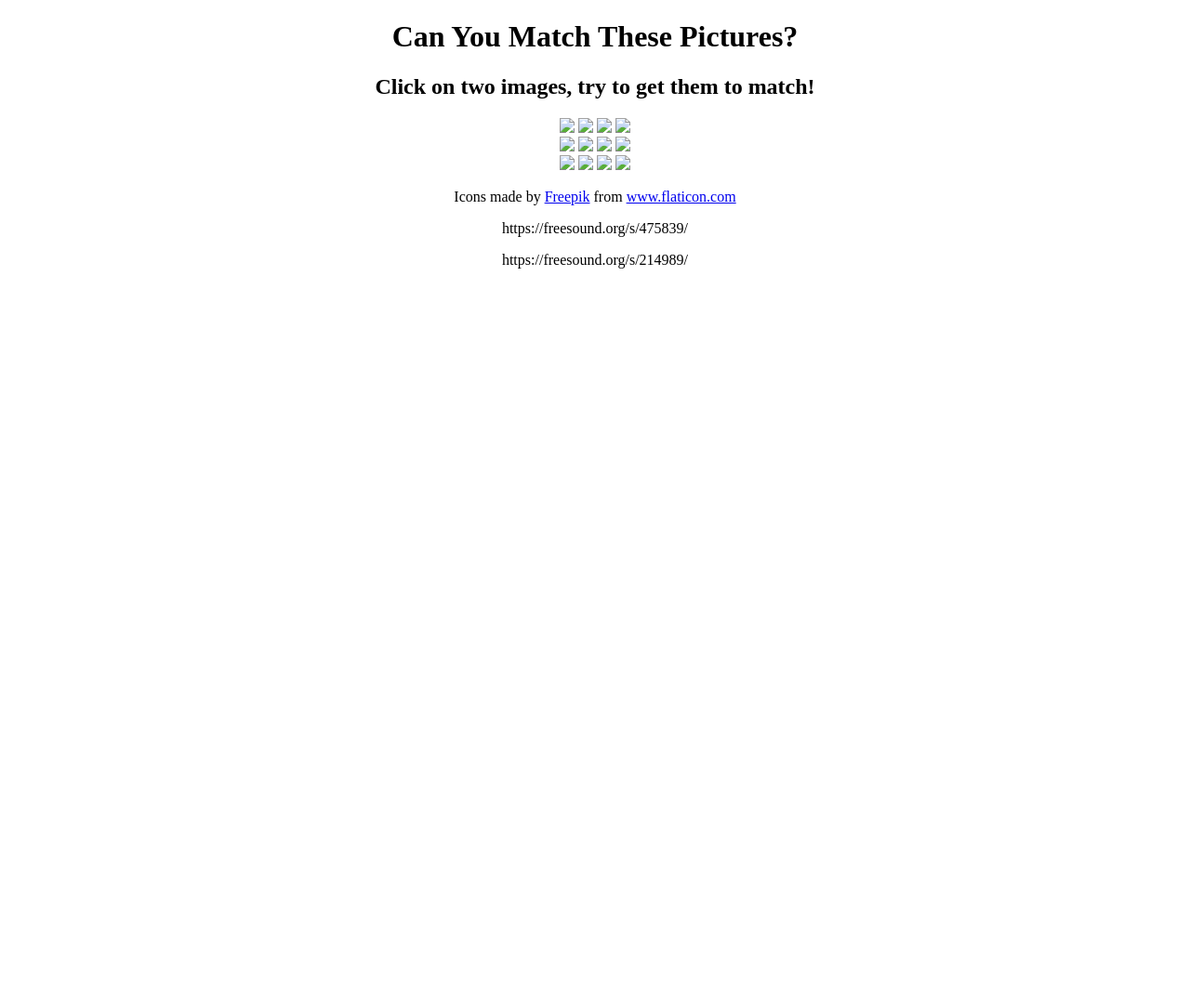
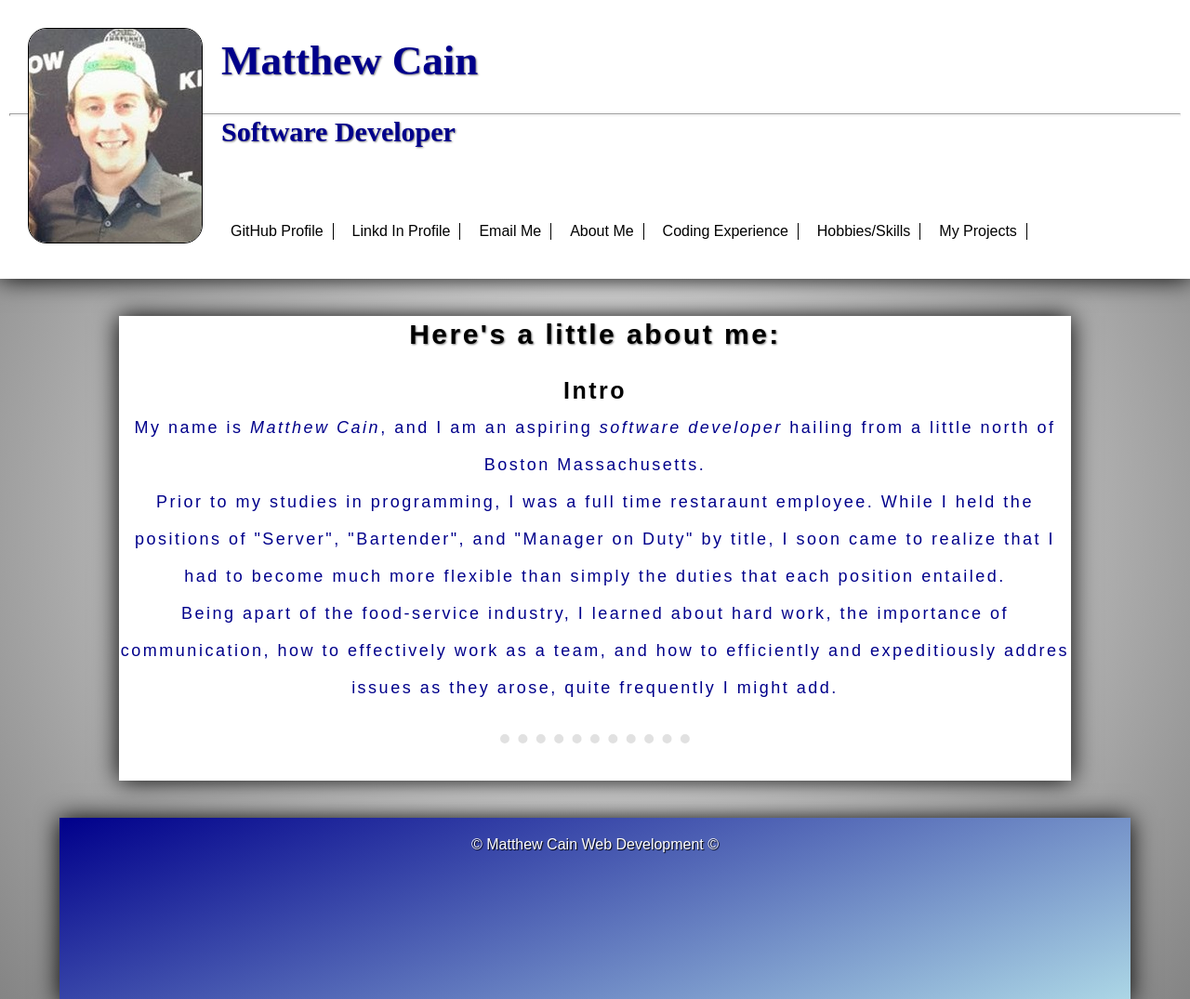
Before and after one commit to CodingDatum/github-profile, a plain HTML site: page index.html in a window 1280 px wide. Shown: the top 1075 px of the page at 93% size. Before the commit the page ends 800 px from the top, so only its background shows below. Drawn offline with nearby package versions, Linux system fonts and the light colour scheme.

Commit message:
Add files via upload

```diff
--- a/index.html
+++ b/index.html
@@ -1,48 +1,96 @@
 <!DOCTYPE html>
 <html lang="en">
 <head>
-    <meta charset="UTF-8">
-    <meta name="viewport" content="width=device-width, initial-scale=1.0">
+    <meta charset = "utf-8">
 
-    <title>Picture Matching Game</title>
+    <meta name="viewport" content = "width=device-width, initial-scale=1.0">
 
-       <!-- MY STYLE SHEET -->
-    <link rel="stylesheet" href="style.css">
+    <title>Matt's Github Profile</title>
+
+    <link rel="stylesheet" href="https://cdnjs.cloudflare.com/ajax/libs/normalize/8.0.1/normalize.min.css" integrity="sha512-NhSC1YmyruXifcj/KFRWoC561YpHpc5Jtzgvbuzx5VozKpWvQ+4nXhPdFgmx8xqexRcpAglTj9sIBWINXa8x5w==" crossorigin="anonymous" />
+
+    <link rel="stylesheet" href="style.css" type="text/css">
+
+
 </head>
 <body>
     <header>
-        <h1>Can You Match These Pictures?</h1>
-        <h2>Click on two images, try to get them to match!</h2>
+        <div>
+            <img alt="Profile picture of Matthew Cain" id="me" src="images/profile.jpg">
+        </div>
+        <div id="logo">
+            <h1>Matthew Cain</h1>
+            <hr>
+            <h2>Software Developer</h2>
+        </div>
+        <nav class="links">
+            <ul>
+                <li><a href="https://github.com/CodingDatum">GitHub Profile </a></li>
+                <li><a href="https://www.linkedin.com/in/matthew-cain-7b69311b8/"> Linkd In Profile </a></li>
+                <li><a href="mailto:codingdatum@gmail.com"> Email Me</a></li>
+                <li><a href="#aboutme">About Me</a></li>
+                <li><a href="#experience">Coding Experience</a></li>
+                <li><a href="#hobbies">Hobbies/Skills</a></li>
+                <li><a href="#projects">My Projects</a></li>
+            </ul>
+        </nav>
     </header>
-    <main  class="container">
 
 
-            <img src="images/question-mark.png" id="pic1" class="image col-lg-3">
-            <img src="images/question-mark.png" id="pic2" class="image col-lg-3">
-            <img src="images/question-mark.png" id="pic3" class="image col-lg-3">
-            <img src="images/question-mark.png" id="pic4" class="image col-lg-3"><br>
-            <img src="images/question-mark.png" id="pic5" class="image col-lg-3">
-            <img src="images/question-mark.png" id="pic6" class="image col-lg-3">
-            <img src="images/question-mark.png" id="pic7" class="image col-lg-3">
-            <img src="images/question-mark.png" id="pic8" class="image col-lg-3"><br>
-            <img src="images/question-mark.png" id="pic9" class="image col-lg-3">
-            <img src="images/question-mark.png" id="pic10" class="image col-lg-3">
-            <img src="images/question-mark.png" id="pic11" class="image col-lg-3">
-            <img src="images/question-mark.png" id="pic12" class="image col-lg-3">
+    <main>
+        <article>
+            <h2>Here's a little about me:</h2>
+            <section id="aboutme"><h3>Intro</h3>
+                <p>My name is <em>Matthew Cain</em>, and I am an aspiring <em>software developer</em> hailing from a little north of Boston Massachusetts.</p>
+                <p>Prior to my studies in programming, I was a full time restaraunt employee. While I held the positions of "Server", "Bartender", and "Manager on Duty" by title,
+                I soon came to realize that I had to become much more flexible than simply the duties that each position entailed.</p><p> Being apart of the food-service industry,
+                I learned about hard work, the importance of communication, how to effectively work as a team, and how to efficiently and expeditiously addres issues as they arose, quite frequently I might add.</p>
+                </section>
+            <hr>
 
+
+            <section id="experience"><h3>Coding Experience</h3>
+                <p>Currently I am cultivating my craft under the tutelage of <em>"The Complete 2020 Web Development Bootcamp"</em> with <em>The London App Brewery's</em> very own <em>Angela Yu</em>.</p>
+                <p>Because many of the previous classes I attempted were based off of expired material, I learned how to become independant, and privy to navigating the web for the correct solutions. </p>
+
+            </section>
+            <hr>
+
+
+            <section id="hobbies"><h3>Other Hobbies/Skills</h3>
+                <p>I've always been drawn to creative endeavores. Therefore, usually my spare time is filled with:</p>
+
+                <!-- I cannot figure out why my ordered lists have no style even though I identified a style here as well as in style.css -->
+
+                <ol style="list-style:upper-roman">
+                    <li><strong>Playing piano and singing</strong></li>
+                    <li><strong>Cooking</strong>-<sub>(with lots of garlic!)</sub></li>
+                    <li><strong>Photography</strong><sub>(pictures coming soon)</sub></li>
+                </ol>
+                <p>Much like my programming, I also developed these skills through hundreds of hours of self-taught learning, and many many phases of trial and error.</p>
+            </section>
+            <hr>
+
+
+            <section id="projects"><h3>Check out my projects:</h3>
+                <ul>
+                    <li>Test your multiplication skills with this <a href="https://codingdatum.github.io/Math-Game/">Math Game</a></li>
+                    <li>This is a fake landing page demonstrating components of the Bootstrap framework. I "present":<a href="https://codingdatum.github.io/tindog-tinder-for-dogs-/">Tinder for Dogs</a></li>
+                    <li>Using JavaScript's event handlers and higher order functions, I was able to make this basic <a href="https://codingdatum.github.io/Drum-Solo/">Drum Kit</a></li>
+                    <li>This game of <a href="https://codingdatum.github.io/Simon-Says/">Simon</a> will test my complex functions against your memory!</li>
+                    <li>Another memory game, can you get these images to match with <a href="https://codingdatum.github.io/picture-matching-game/">Picture Matching</a></li>
+                </ul>
+
+            </section>
+        </article>
     </main>
 
-
-
-
-
+    <!-- Not sure what to include here at this point in my career -->
     <footer>
-        <p>Icons made by <a href="https://www.flaticon.com/authors/freepik" title="Freepik">Freepik</a> from <a href="https://www.flaticon.com/" title="Flaticon"> www.flaticon.com</a></p>
-        <p>https://freesound.org/s/475839/</p>
-        <p>https://freesound.org/s/214989/</p>
-
+        <p>&#169; Matthew Cain Web Development &#169;</p>
     </footer>
 
-    <script src="script2.js"></script>
+<script src="script.js"></script>
 </body>
+
 </html>
--- a/style.css
+++ b/style.css
@@ -1,38 +1,139 @@
 *{
-    box-sizing: border-box;
-    text-align:center;
+    box-sizing:border-box;
+    padding: 0px;
+    margin: 0px;
 }
 
-/* HTML TAGS */
+/* as opposed to linear gradient */
+html{
+    background: radial-gradient(circle, white, grey);
+}
+#me{
+    float: left;
+    margin: 20px;
+    border-radius: 20px;
+    border: 1px solid black;
+}
+header{
 
+    height: 300px;
+    box-shadow: 0px 0px 25px 0px black;
+    text-align: justify;
+    background-color: white;
+    padding: 10px;
+    color: darkblue;
+}
+hr{
+    height: 1px;
+    /*background-color:black;*/
+}
+main hr{
+    border-style: none;
+    border-top-style: dotted;
+    border-color: rgba(104, 107, 107, 0.2);
+    border-width: 10px;
+    width: 20%;
+    margin:30px auto;
 
-
-/* CLASSES */
-
-.image{
-    width: 10%;
+}
+h1{
+    font-size: 45px;
+    text-shadow: 1px 1px 2px gray;
+}
+h2{
+    font-size: 30px;
+    text-shadow: 1px 1px 2px gray;
+}
+h3{
+    font-size: 25px;
+    margin-top: 20px;
+}
+header ul{
+    list-style: none;
+    display: flex;
+}
+li{
+    border-right: 1px black solid;
+    margin: 0px 10px;
+    padding-right:10px;
 }
 
+/* THIS NOT WORKING
+main ol{
+    list-style:lower-roman;
+}*/
+main ol li{
+    border-right: none;
+}
+/*
+li:last-child{
+    border-right: none;
+} */
+.links{
+    margin-top:80px;
+}
+a:link{
+    text-decoration: none;
+    color: black;
+    font-family: sans-serif;
+}
+a:visited{
+    color:darkblue;
+}
+a:hover{
+    font-weight: 550;
+    text-shadow: 1px 1px 2px lightgray;
+}
+a:active{
+    color: darkgray;
+}
+main{
+    font-family: sans-serif;
+    margin: 40px auto;
+    width: 80%;
+    height: 500px;
+    background-color:white;
+    box-shadow: 0px 0px 25px 0px black;
+    overflow-y:scroll;
+    text-align:center;
+    line-height: 40px;
+    letter-spacing: 2.5px;
+    font-size: 18px;
+}
+main article p{
+    color: darkblue;
+}
+footer{
+    font-family:sans-serif;
+    width: 90%;
+    height: 200px;
+    background-color: blue;
+    color: white;
+    margin: 40px auto;
+    box-shadow: 0px 0px 25px 0px black;
+    background: linear-gradient(160deg, darkblue, lightblue);
+    padding: 20px;
+    text-align: center;
+    text-shadow: 1px 1px 1px black;
+}
 
-/* IDS */
+#projects a:link{
+    font-weight: bold;
+    text-decoration: none;
+    color: black;
+    font-family: sans-serif;
+}
+#projects a:visited{
+    color:darkblue;
+}
+#projects a:hover{
+    font-weight: 550;
+    text-shadow: 1px 1px 2px lightgray;
+}
+#projects a:active{
+    color: darkgray;
+}
 
-/* .container{
-    background-color:teal;
-    display: flex;
-    align-items: center;
-
+#projects ul li{
+    border-right:none;
 }
-.image{
-    background-image: url('images/question-mark.png');
-    height: 200px;
-    width: 200px;
-    margin: 5px;
-    border: 1px solid white;
-
-} */
-
-
-/* IDS
-#pic1, #pic2, #pic3, #pic4, #pic5, #pic6, #pic7, #pic8, #pic9, #pic10, #pic11, #pic12{
-
-    /* background-image: src"images/image1.png"; */
```
